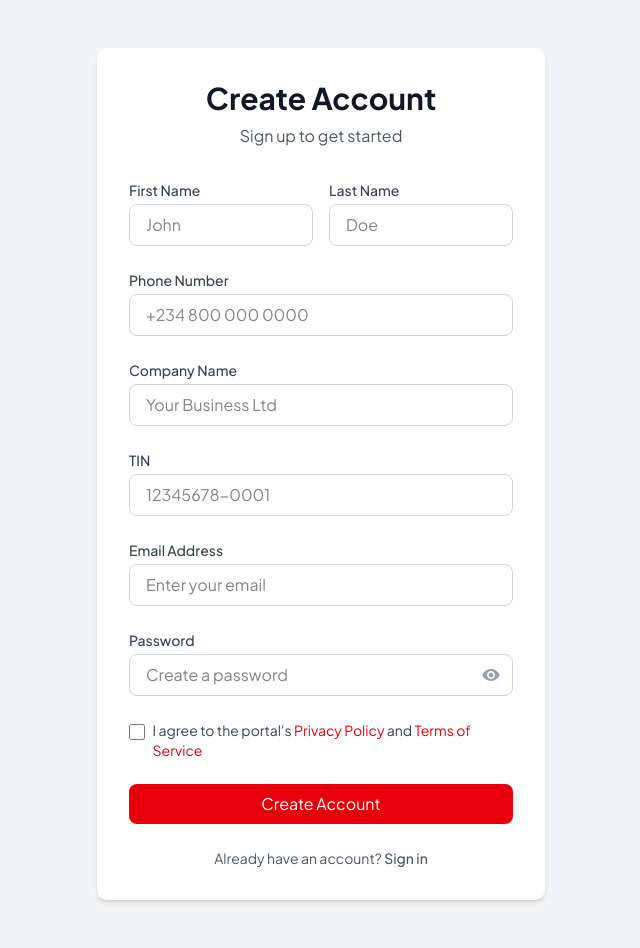
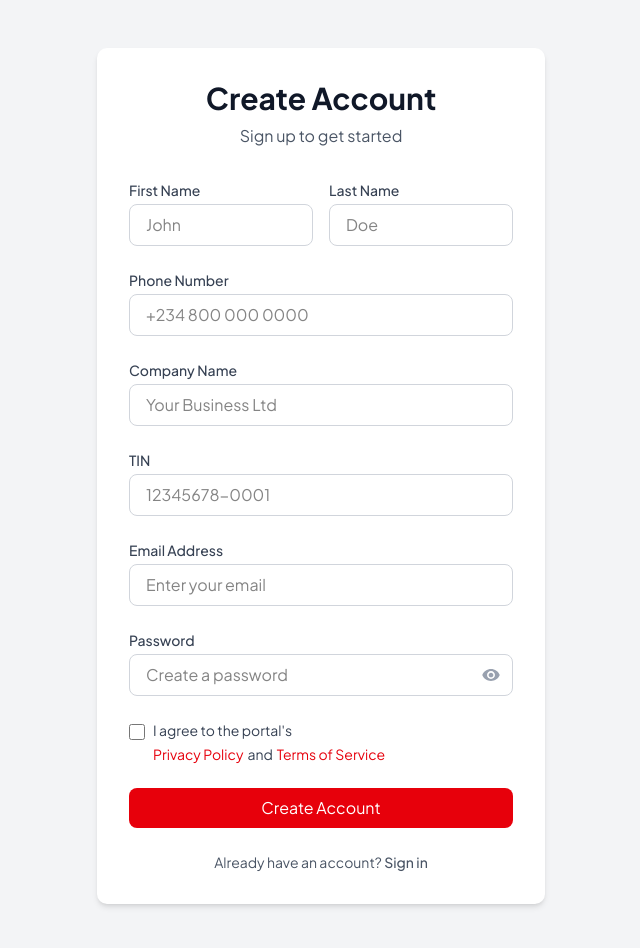
Before and after one commit to Ribulose123/E-invocing, a Next.js app: page /register in a window 1280 px wide. Shown: the top 948 px of the page, without its empty margins (319-959 px from the left). Built offline with nearby package versions, Linux system fonts and the light colour scheme; no server answers.

Commit message:
register.tsx updated

```diff
--- a/src/app/Auth Content/Dashboard.tsx
+++ b/src/app/Auth Content/Dashboard.tsx
@@ -333,7 +333,8 @@ const Dashboard = () => {
           )}
 
           <Tabs defaultValue="sent" className="w-full">
-            <TabsList className="mb-6">
+            <div className="flex justify-start mb-6">
+              <TabsList className="w-auto justify-start">
                 <TabsTrigger value="sent">
                   Sent Invoices ({sentInvoices.length})
                 </TabsTrigger>
@@ -341,6 +342,7 @@ const Dashboard = () => {
                   Received Invoices ({receivedInvoices.length})
                 </TabsTrigger>
               </TabsList>
+            </div>
 
             <TabsContent value="sent">
               {isLoading ? (
--- a/src/app/Auth Content/Login.tsx
+++ b/src/app/Auth Content/Login.tsx
@@ -404,11 +404,13 @@ const Login = () => {
                         required: 'You must agree to the Privacy Policy and Terms of Service',
                       })}
                     />
-                    <Label htmlFor="signup-agreeToTerms" className="text-sm font-normal cursor-pointer">
-                      I agree to the portal&apos;s{' '}
-                      <a href="#" className="text-primary hover:underline">Privacy Policy</a>
-                      {' '}and{' '}
-                      <a href="#" className="text-primary hover:underline">Terms of Service</a>
+                    <Label htmlFor="signup-agreeToTerms" className="text-sm font-normal cursor-pointer block">
+                      <span className="block">I agree to the portal&apos;s</span>
+                      <div className="block mt-1">
+                        <a href="#" className="text-primary hover:underline">Privacy Policy</a>
+                        <span className="mx-1">and</span>
+                        <a href="#" className="text-primary hover:underline">Terms of Service</a>
+                      </div>
                     </Label>
                   </div>
                   {signupErrors.agreeToTerms && (
--- a/src/app/Auth Content/Register.tsx
+++ b/src/app/Auth Content/Register.tsx
@@ -310,11 +310,13 @@ const Register = () => {
                 required: 'You must agree to the Privacy Policy and Terms of Service',
               })}
             />
-            <label htmlFor="agreeToTerms" className="ml-2 text-sm text-gray-700">
-              I agree to the portal&apos;s{' '}
-              <a href="#" className="text-red-600 hover:underline">Privacy Policy</a>
-              {' '}and{' '}
-              <a href="#" className="text-red-600 hover:underline">Terms of Service</a>
+            <label htmlFor="agreeToTerms" className="ml-2 text-sm text-gray-700 block">
+              <span className="block">I agree to the portal&apos;s</span>
+              <div className="block mt-1">
+                <a href="#" className="text-red-600 hover:underline">Privacy Policy</a>
+                <span className="mx-1">and</span>
+                <a href="#" className="text-red-600 hover:underline">Terms of Service</a>
+              </div>
             </label>
           </div>
           {errors.agreeToTerms && (
--- a/src/components/InvoiceTable.tsx
+++ b/src/components/InvoiceTable.tsx
@@ -11,7 +11,7 @@ import {
   SelectTrigger,
   SelectValue,
 } from '@/components/ui/select';
-import { FileText, Filter, X, Download, Eye } from 'lucide-react';
+import { FileText, FileJson, Filter, X, Eye } from 'lucide-react';
 import type { Invoice, InvoiceDetails, ReceivedInvoice } from '@/app/type';
 import { InvoiceDetailsDialog } from './InvoiceDetailsDialog';
 import { useRouter } from 'next/navigation';
@@ -322,9 +322,8 @@ export function InvoiceTable({ invoices, type }: InvoiceTableProps) {
                             onClick={() => downloadJSON(invoice)}
                             title="Download JSON"
                           >
-                            <Download className="size-4" />
+                            <FileJson className="size-4" />
                           </Button>
-                          {type === 'received' && (
                           <Button
                             variant="ghost"
                             size="sm"
@@ -333,7 +332,6 @@ export function InvoiceTable({ invoices, type }: InvoiceTableProps) {
                           >
                             <FileText className="size-4" />
                           </Button>
-                          )}
                           <Button
                             variant="ghost"
                             size="sm"
```
Lines whose indentation alone changed are shown as unchanged.
